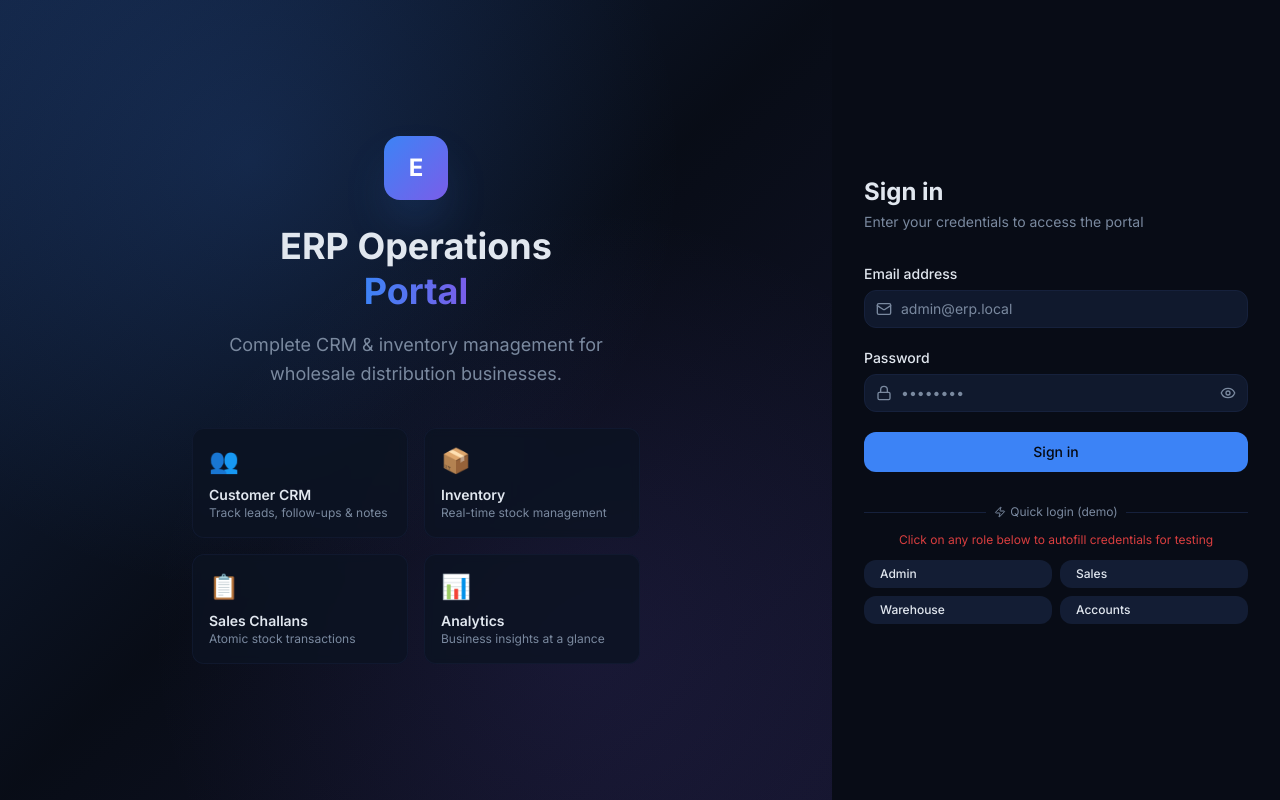
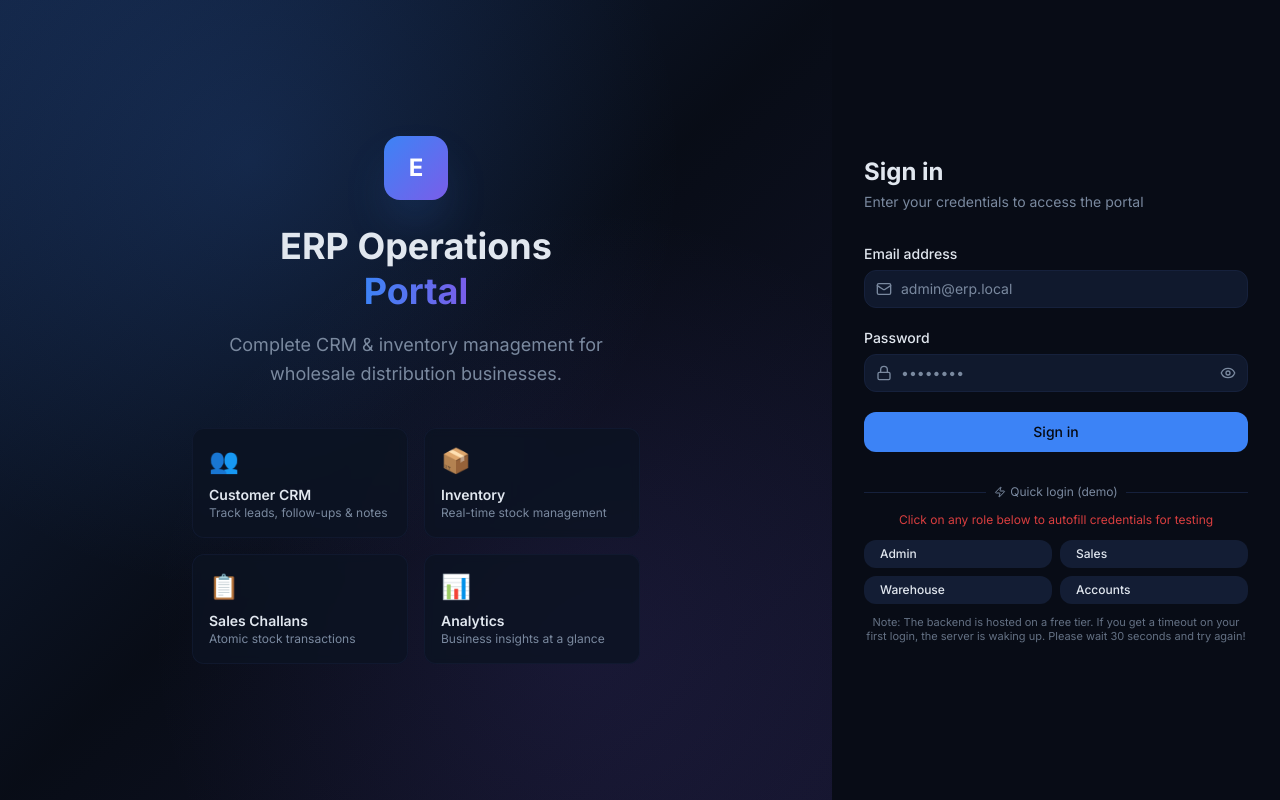
Before and after one commit to rk-005/erp-system, a React (Vite) app in the folder frontend/: page /login in a window 1280 px wide. Built offline with nearby package versions, Linux system fonts and the light colour scheme; no server answers.

Commit message:
docs: add note about render free tier timeout to login page and readme

```diff
--- a/frontend/src/pages/LoginPage.tsx
+++ b/frontend/src/pages/LoginPage.tsx
@@ -175,7 +175,7 @@ export const LoginPage: React.FC = () => {
             <p className="text-xs text-red-500/90 text-center mb-3">
               Click on any role below to autofill credentials for testing
             </p>
-            <div className="grid grid-cols-2 gap-2">
+            <div className="grid grid-cols-2 gap-2 mb-3">
               {['admin', 'sales', 'warehouse', 'accounts'].map((role) => (
                 <button
                   key={role}
@@ -187,6 +187,9 @@ export const LoginPage: React.FC = () => {
                 </button>
               ))}
             </div>
+            <p className="text-[11px] text-muted-foreground/80 text-center leading-tight">
+              Note: The backend is hosted on a free tier. If you get a timeout on your first login, the server is waking up. Please wait 30 seconds and try again!
+            </p>
           </div>
         </div>
       </div>
```
Also changed, not shown: 1 other file (tests, documents, lock files or other folders).
